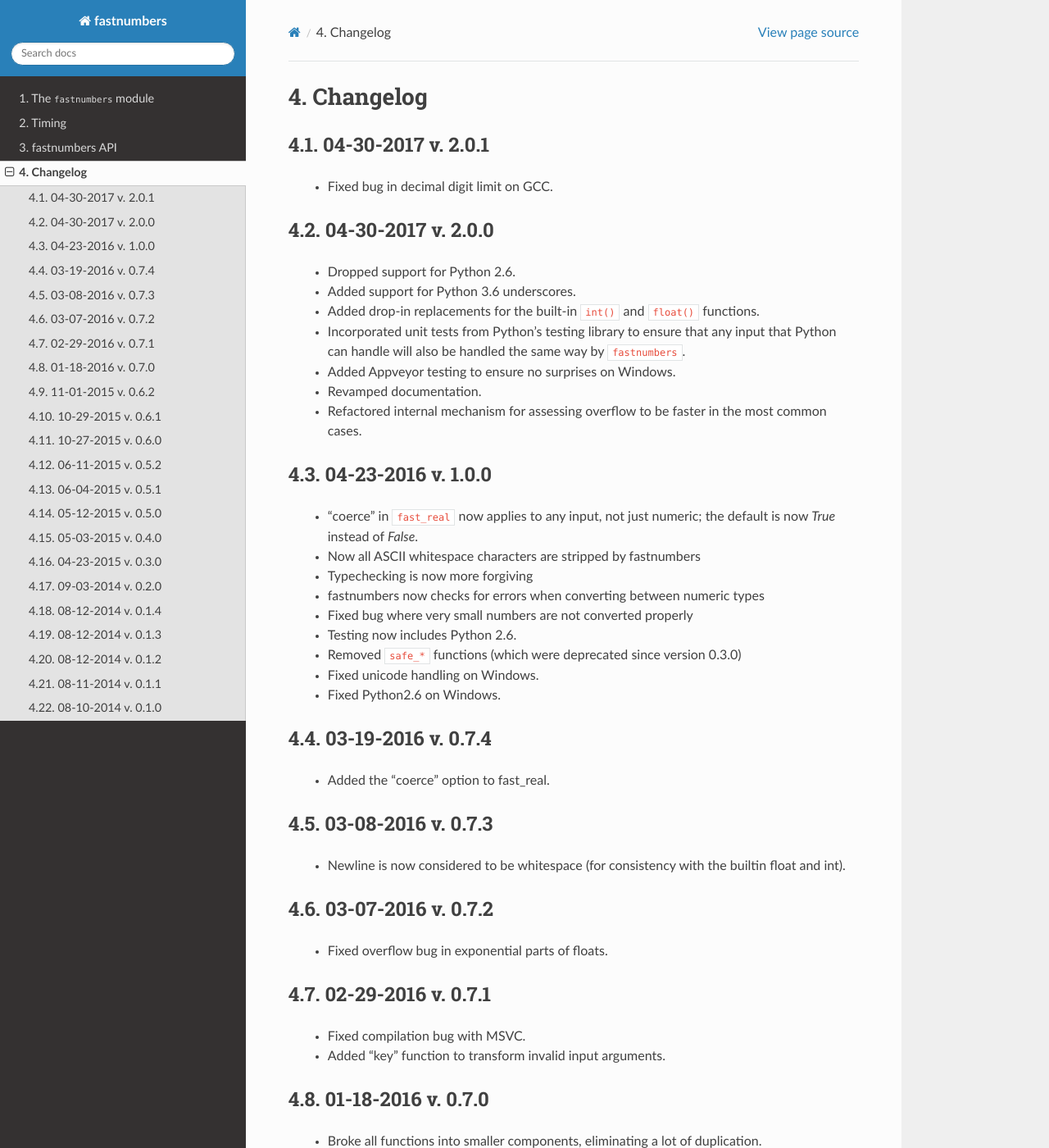
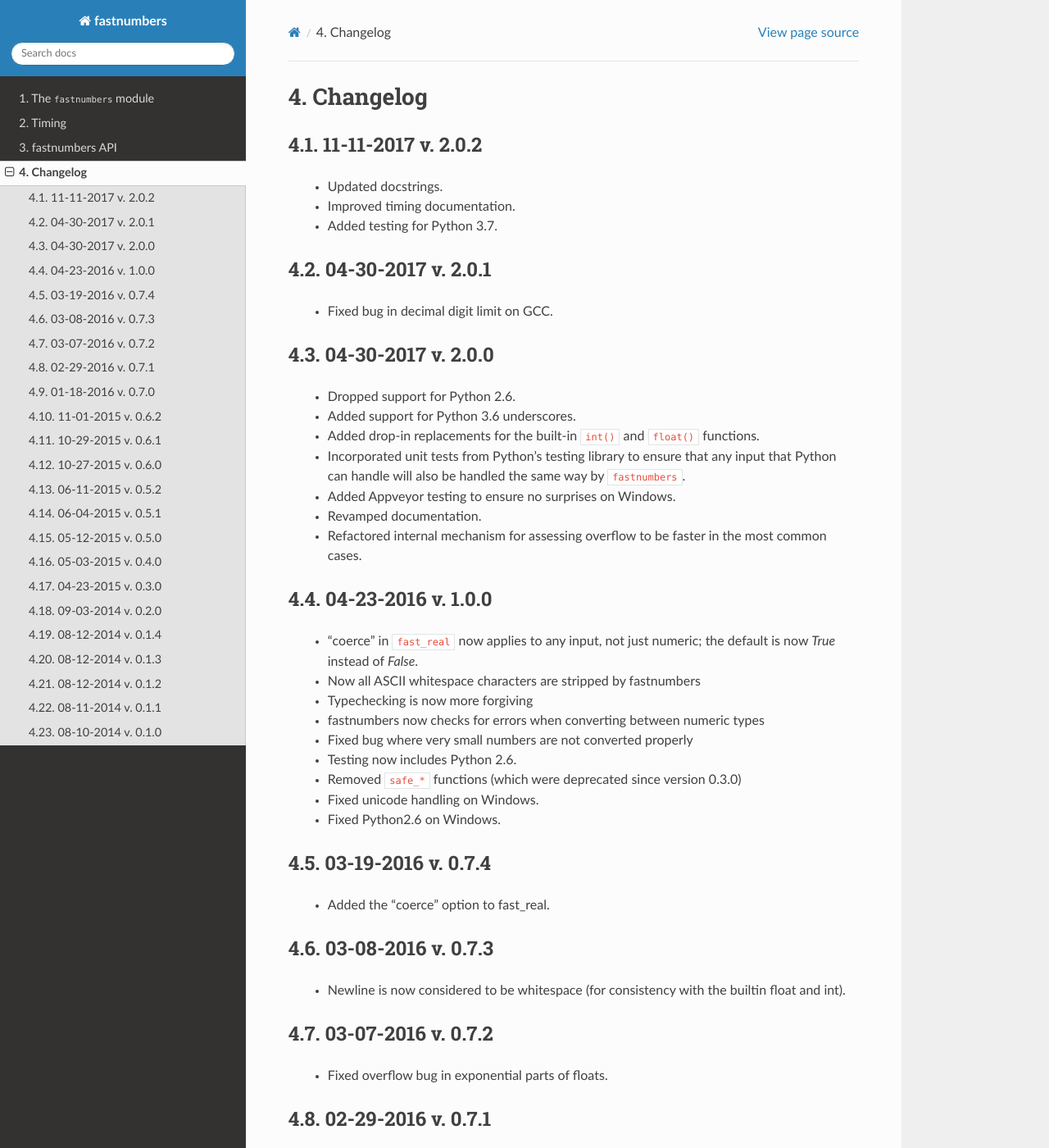
Before and after one commit to SethMMorton/fastnumbers, a Sphinx documentation site: the page built from docs/source/changelog.rst, in a window 1280 px wide and 1400 px high. Shown: the whole window at 82% size. Built offline with Sphinx 7.4.7 and the Read the Docs theme 2.0.0, drawn with Linux system fonts in a browser that asks for light colours; some of the changed text lies outside the part shown.

Commit message:
fastnumbers release version 2.0.2.
    - Updated docstrings.
    - Improved timing documentation.
    - Added testing for Python 3.7.

```diff
--- a/docs/source/changelog.rst
+++ b/docs/source/changelog.rst
@@ -2,6 +2,13 @@
 
 Changelog
 ---------
+
+11-11-2017 v. 2.0.2
+'''''''''''''''''''
+
+    - Updated docstrings.
+    - Improved timing documentation.
+    - Added testing for Python 3.7.
 
 04-30-2017 v. 2.0.1
 '''''''''''''''''''
```
Also changed, not shown: README.rst (+8 -20 lines), 1 other file.
